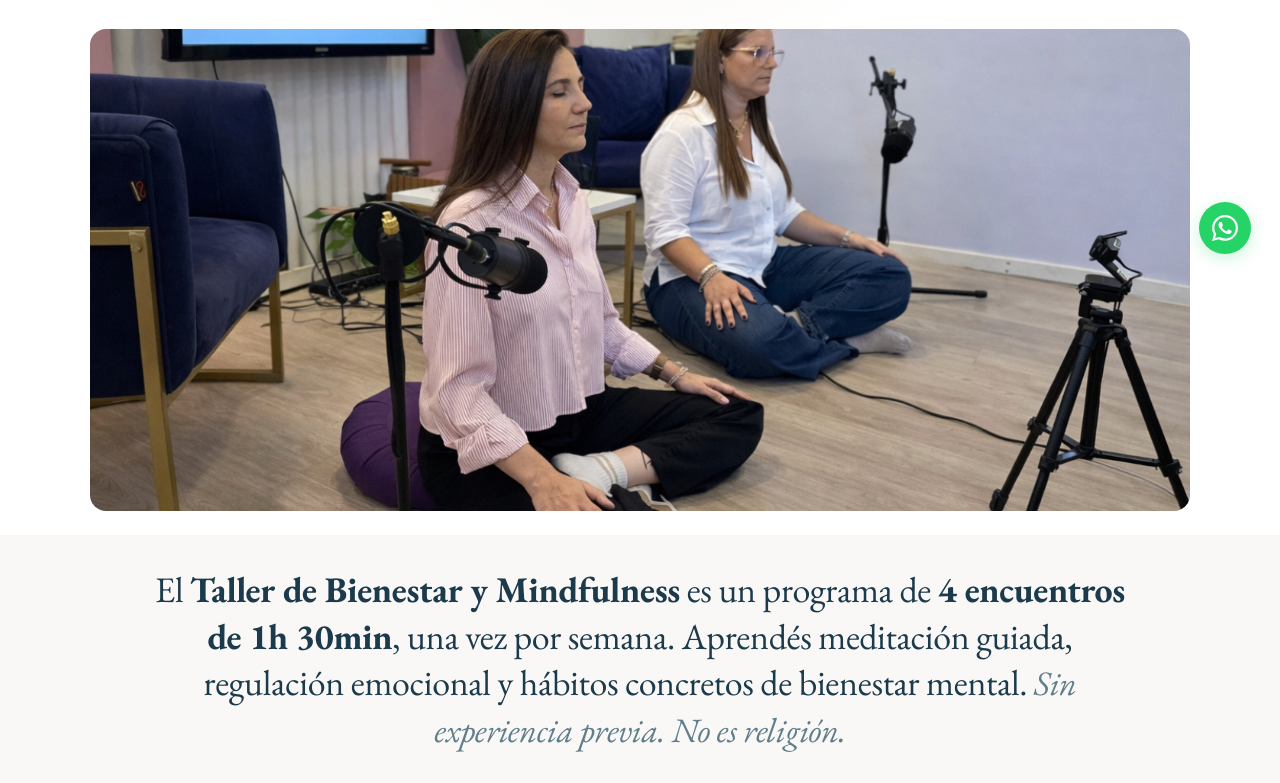
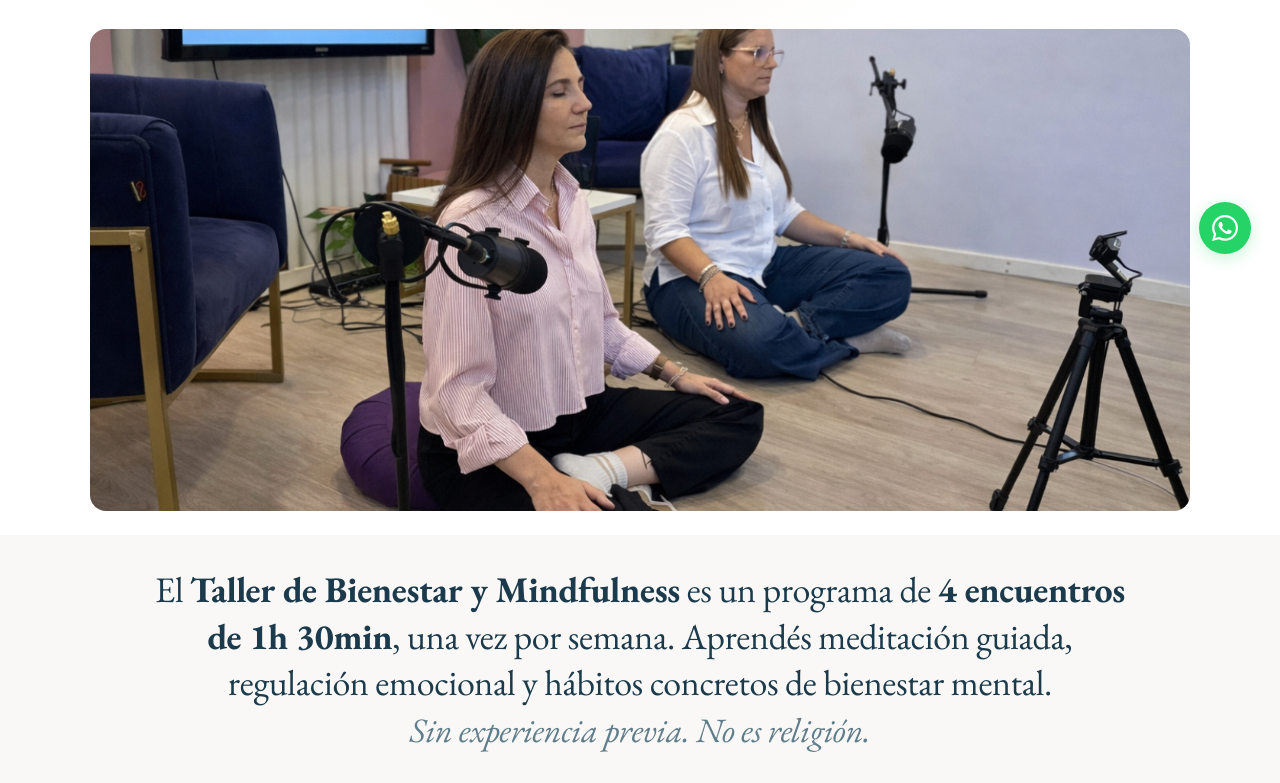
Before and after one commit to agusmilesi-collab/sentirmindfulness, a plain HTML site: page individuos.html in a window 1280 px wide. Shown: the part 517-1300 px from the top of the page. Drawn offline with nearby package versions, Linux system fonts and the light colour scheme.

Commit message:
Remove hero divider line, force line break before closing italic
Co-Authored-By: Claude Sonnet 4.6 <noreply@anthropic.com>

```diff
--- a/individuos.html
+++ b/individuos.html
@@ -777,7 +777,7 @@
     <img src="img/taller/main_individuos.jpg" alt="Taller de mindfulness Sentir">
   </div>
   <div class="hero-programa">
-    <p>El <strong>Taller de Bienestar y Mindfulness</strong> es un programa de <strong>4 encuentros de 1h 30min</strong>, una vez por semana. Aprendés meditación guiada, regulación emocional y hábitos concretos de bienestar mental. <em>Sin experiencia previa. No es religión.</em></p>
+    <p>El <strong>Taller de Bienestar y Mindfulness</strong> es un programa de <strong>4 encuentros de 1h 30min</strong>, una vez por semana. Aprendés meditación guiada, regulación emocional y hábitos concretos de bienestar mental.<br><em>Sin experiencia previa. No es religión.</em></p>
   </div>
 </section>
 
--- a/styles.css
+++ b/styles.css
@@ -269,13 +269,7 @@ section {
 }
 
 .hero::after {
-  content: '';
-  position: absolute;
-  bottom: 0;
-  left: 0;
-  right: 0;
-  height: 1px;
-  background: linear-gradient(90deg, transparent 10%, var(--gold-border) 50%, transparent 90%);
+  display: none;
 }
 
 .hero-inner {
```
